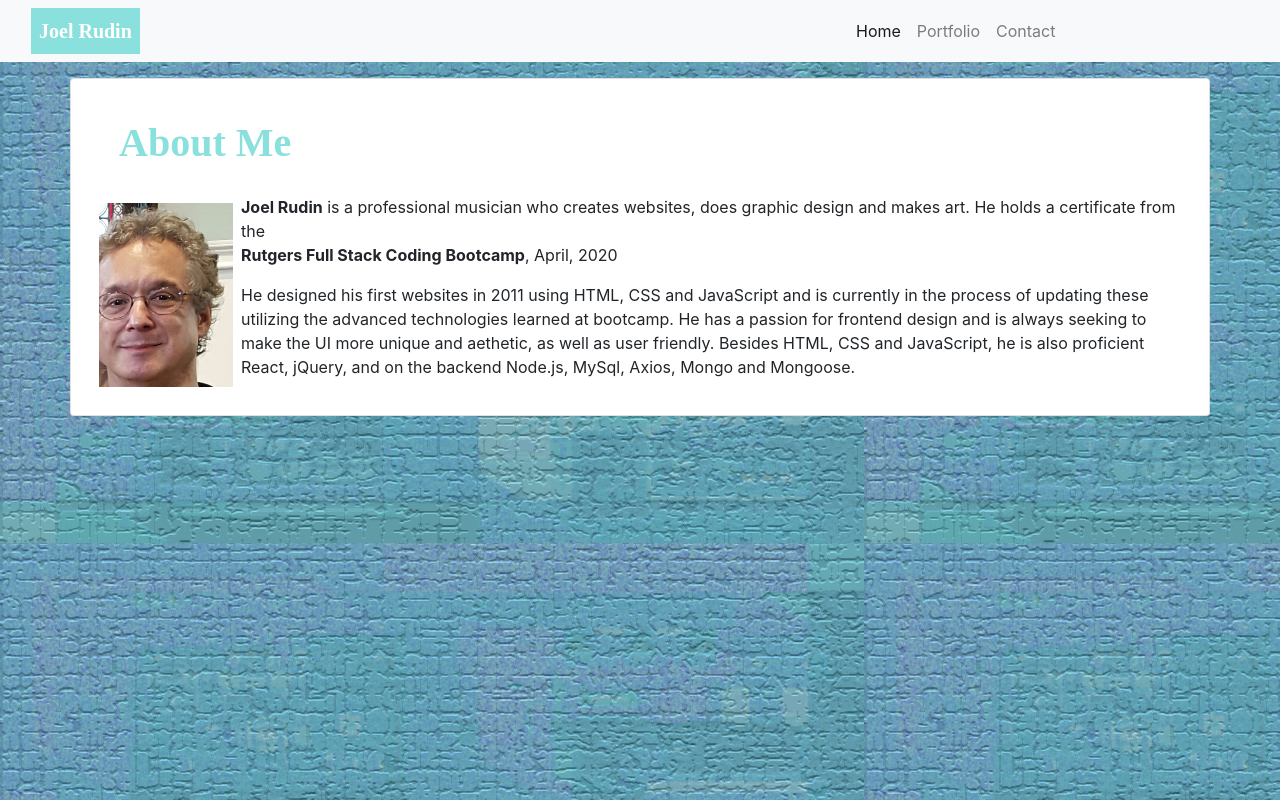
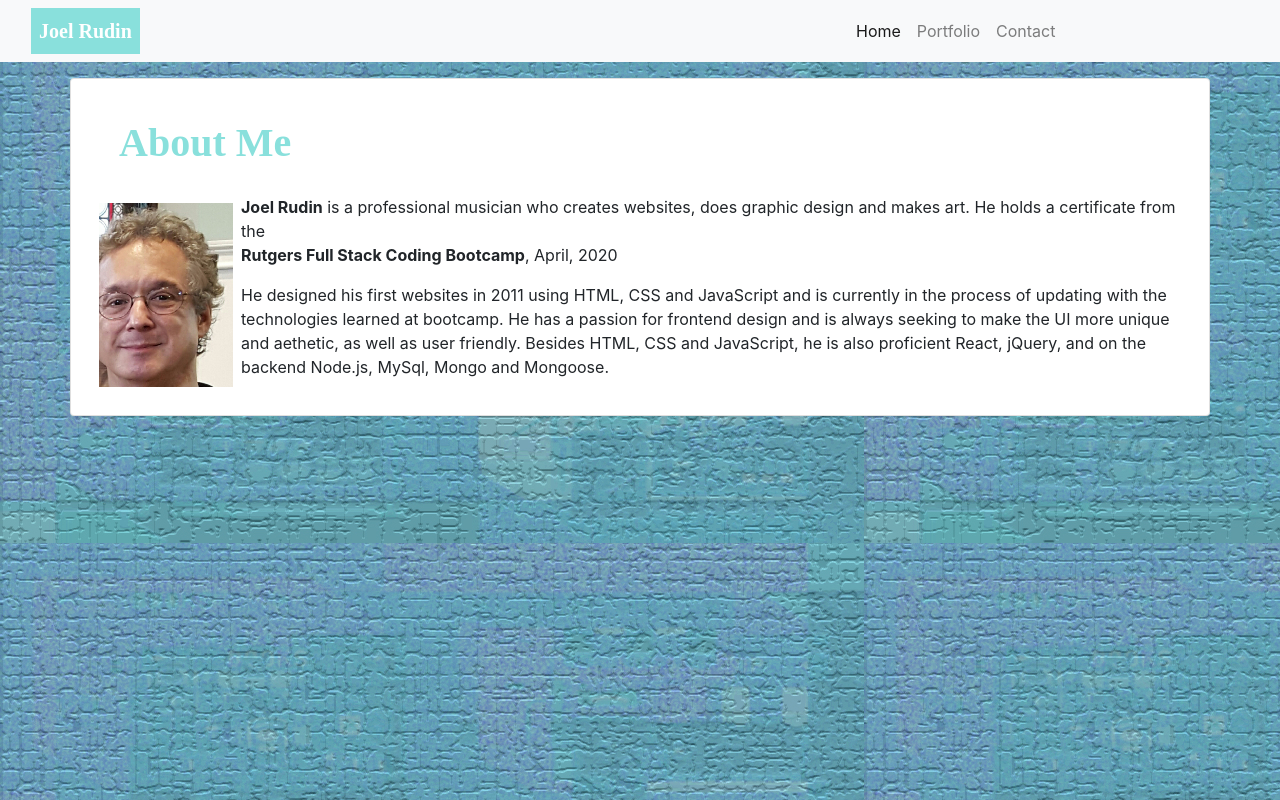
Before and after one commit to Jaliov/React-Portfolio, a React (Create React App) app: page / in a window 1280 px wide. Built offline with nearby package versions, Linux system fonts and the light colour scheme.

Commit message:
text edits

```diff
--- a/src/App.js
+++ b/src/App.js
@@ -26,8 +26,7 @@ class App extends Component {
 
           <Route exact path="/contact" component={ContactInfo}></Route>
 
-
-          </div>
+        </div>
 
       </Router>
 
--- a/src/components/Card.js
+++ b/src/components/Card.js
@@ -312,7 +312,7 @@ function CardDisplay() {
                 target="blank"
                 text="light"
               >
-                Lisa Botalico Flameno
+                Flamenco!
               </Button>
               <Button
                 variant="info"
--- a/src/components/Home.js
+++ b/src/components/Home.js
@@ -31,12 +31,12 @@ function ShowBio() {
                 2020
               </p>
               He designed his first websites in 2011 using HTML, CSS and
-              JavaScript and is currently in the process of updating these
-              utilizing the advanced technologies learned at bootcamp. He has a
+              JavaScript and is currently in the process of updating
+              with the technologies learned at bootcamp. He has a
               passion for frontend design and is always seeking to make the UI
               more unique and aethetic, as well as user friendly. Besides HTML,
               CSS and JavaScript, he is also proficient React, jQuery, and on
-              the backend Node.js, MySql, Axios, Mongo and Mongoose.
+              the backend Node.js, MySql, Mongo and Mongoose.
             </Card.Body>
           </Card>
         </div>
```
